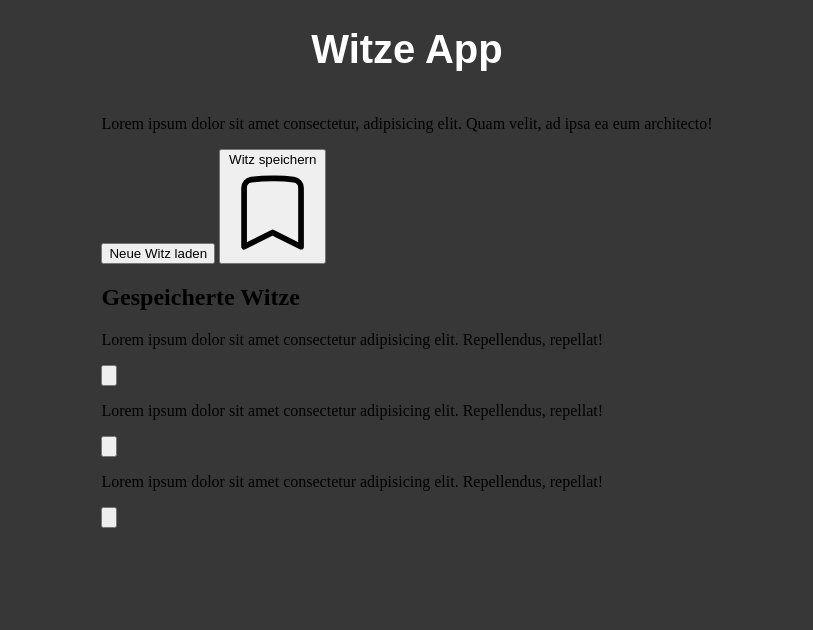
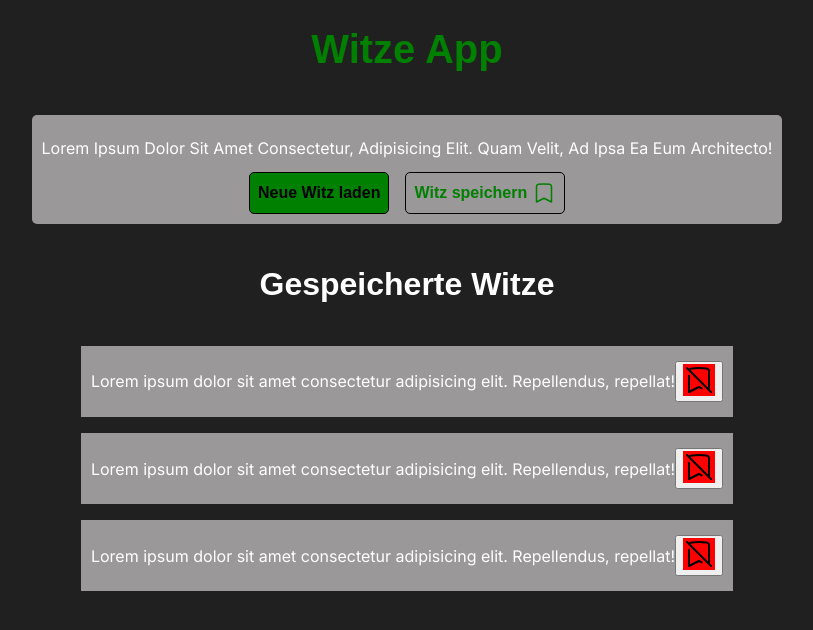
Before and after one commit to mahmoudbitar02/joke-app, a website built with Vite: page witze-app/index.html in a window 1280 px wide. Shown: the whole page, without its empty margins (233-1046 px from the left). Built offline with nearby package versions, Linux system fonts and the light colour scheme; a web font is replaced by a local one.

Commit message:
work on scss

```diff
--- a/witze-app/index.html
+++ b/witze-app/index.html
@@ -13,10 +13,10 @@
         <h1 class="heading">Witze App</h1>
         <section class="main">
           <article class="current__joke">
-            <p class="current__joke__text">Lorem ipsum dolor sit amet consectetur, adipisicing elit. Quam velit, ad ipsa ea eum architecto!</p>
+            <p class="current__joke__text">lorem ipsum dolor sit amet consectetur, adipisicing elit. Quam velit, ad ipsa ea eum architecto!</p>
             <div class="current__joke__actions">
               <button class="current__joke__actions--new">Neue Witz laden</button>
-              <button class="current__joke__actions--new current-joke__actions--save">
+              <button class="current__joke__actions--new current__joke__actions--save">
                 Witz speichern
                 <svg xmlns="http://www.w3.org/2000/svg" fill="none" viewBox="0 0 24 24" stroke-width="1.5" stroke="currentColor" class="size-6">
                   <path
--- a/witze-app/src/styles/style.scss
+++ b/witze-app/src/styles/style.scss
@@ -1,6 +1,8 @@
 @use "variabels" as *;
 body {
+  font-family: $secondary-font;
   background-color: $primary-bg-color;
+  color: $text-color;
   padding: 0;
   margin: 0;
   box-sizing: border-box;
@@ -14,7 +16,93 @@ body {
 }
 
 .heading {
-  color: $text-color;
+  color: $primary-color;
   font-family: $primary-font;
   font-size: 2.5rem;
 }
+
+.current__joke {
+  background-color: $secondary-bg-color;
+  padding: 0.6rem;
+  margin: 1rem 0.6rem;
+  border-radius: 5px;
+
+  &__text {
+    line-height: 1rem;
+    text-transform: capitalize;
+  }
+
+  &__actions {
+    display: flex;
+    justify-content: center;
+    gap: 1rem;
+    flex-direction: row;
+
+    &--new {
+      display: flex;
+      gap: 0.3rem;
+      padding: 0.5rem;
+      border-radius: 5px;
+      align-items: center;
+      cursor: pointer;
+      background-color: $primary-color;
+      font-weight: 700;
+      font-size: 1rem;
+      border: 1px solid black;
+      transition: all 0.3s ease-in-out;
+
+      & svg {
+        width: 1.5rem;
+      }
+
+      &:hover {
+        background-color: $hover-primary-color;
+      }
+    }
+
+    &--save {
+      background-color: $secondary-bg-color;
+      color: $primary-color;
+
+      &:hover {
+        color: black;
+        background-color: $primary-color;
+      }
+    }
+  }
+}
+
+.saved__joke {
+  display: flex;
+  justify-content: center;
+  align-items: center;
+  flex-direction: column;
+  gap: 1rem;
+
+  &__title {
+    font-family: $primary-font;
+    font-size: 2rem;
+  }
+
+  &__body {
+    display: flex;
+    justify-content: center;
+    align-items: center;
+    flex-direction: row;
+    background-color: $secondary-bg-color;
+    padding: 0.6rem;
+  }
+
+  &__text {
+    font-size: 1rem;
+  }
+
+  & button {
+  }
+
+  & svg {
+    width: 2rem;
+
+    background-color: $delete-color;
+  }
+}
--- a/witze-app/src/styles/variabels.scss
+++ b/witze-app/src/styles/variabels.scss
@@ -5,9 +5,10 @@ $secondary-font: "Inter", sans-serif;
 
 $text-color: white;
 
-$primary-bg-color: rgb(55, 55, 55);
-$secondary-bg-color: gray;
+$primary-bg-color: rgb(32, 32, 32);
+$secondary-bg-color: rgb(154, 152, 152);
 
 $primary-color: green;
 $delete-color: red;
 $hover-delete-color: rgb(245, 88, 88);
+$hover-primary-color: rgb(0, 103, 0);
```
Also changed, not shown: witze-app/outputs/style.css, 1 other file.
